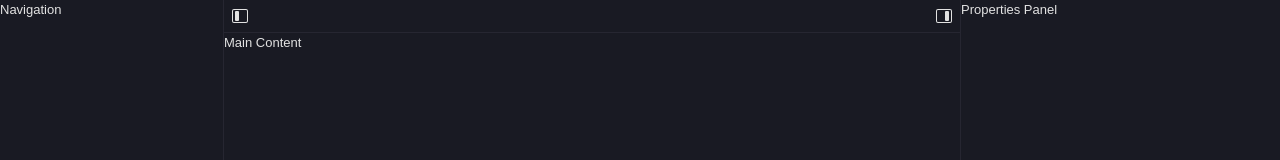
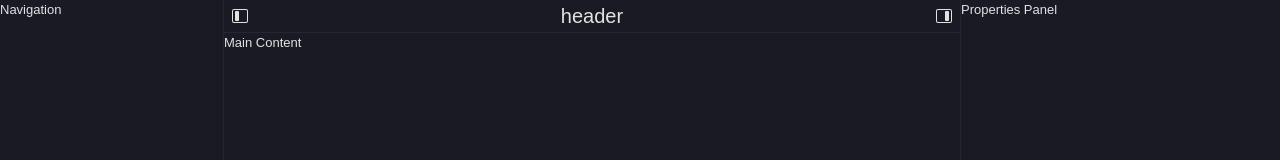
Before and after one commit to cdlftw/appshell, a React (Vite) app: page / in a window 1280 px wide. Shown: the top 160 px of the page. Built offline with nearby package versions, Linux system fonts and the light colour scheme; a web font is replaced by a local one.

Commit message:
!header!

```diff
--- a/src/App.tsx
+++ b/src/App.tsx
@@ -19,6 +19,7 @@ function App() {
 					<button onClick={() => setNavVisible(!navVisible)} className="p-2 hover:bg-cusdarkmenubg rounded-md">
 						{navVisible ? <BsLayoutSidebarInset className="w-4 h-4"/> : <BsLayoutSidebar className="w-4 h-4"/>}
 					</button>
+					<h1 className="font-heading text-xl md:text-xl">header</h1>
 					<button onClick={() => setAsideVisible(!asideVisible)} className="p-2 hover:bg-cusdarkmenubg rounded-md">
 						{asideVisible ? <BsLayoutSidebarInsetReverse className="w-4 h-4"/> : <BsLayoutSidebarReverse className="w-4 h-4"/>}
 					</button>
```
